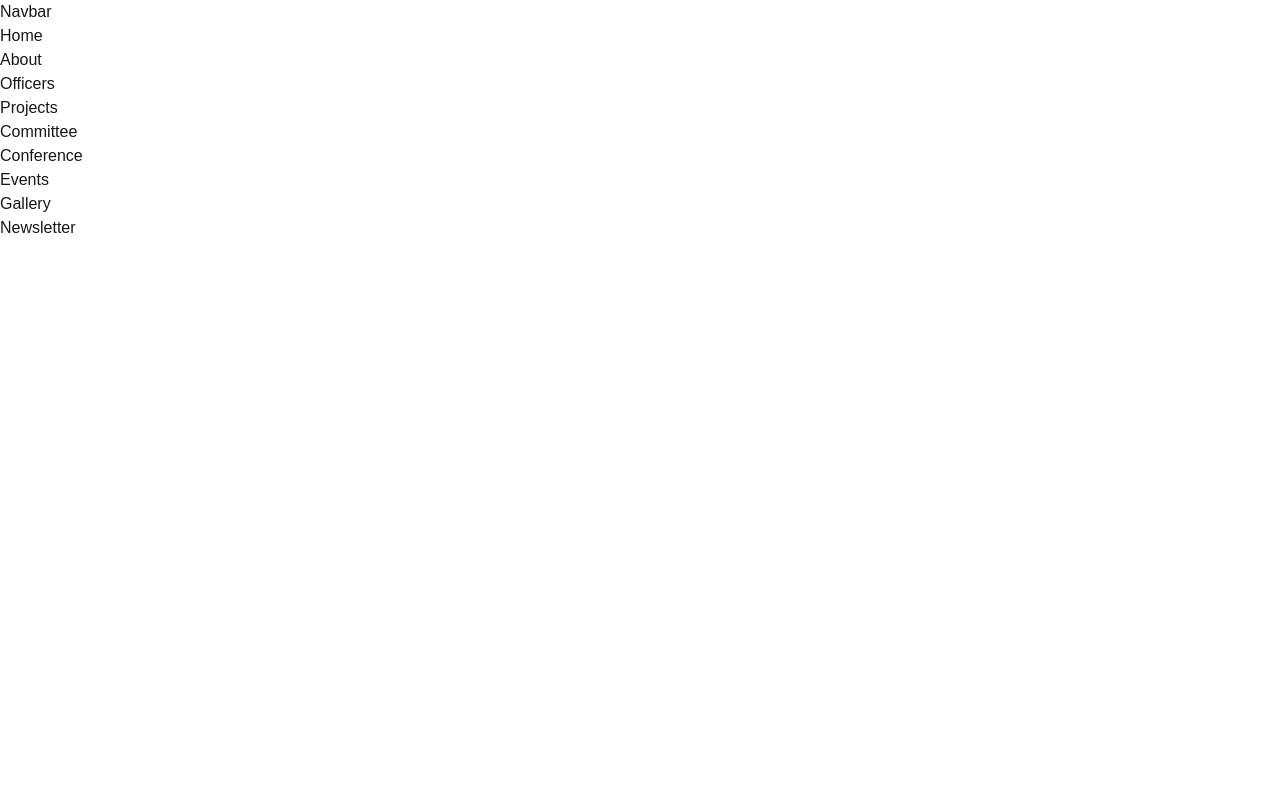
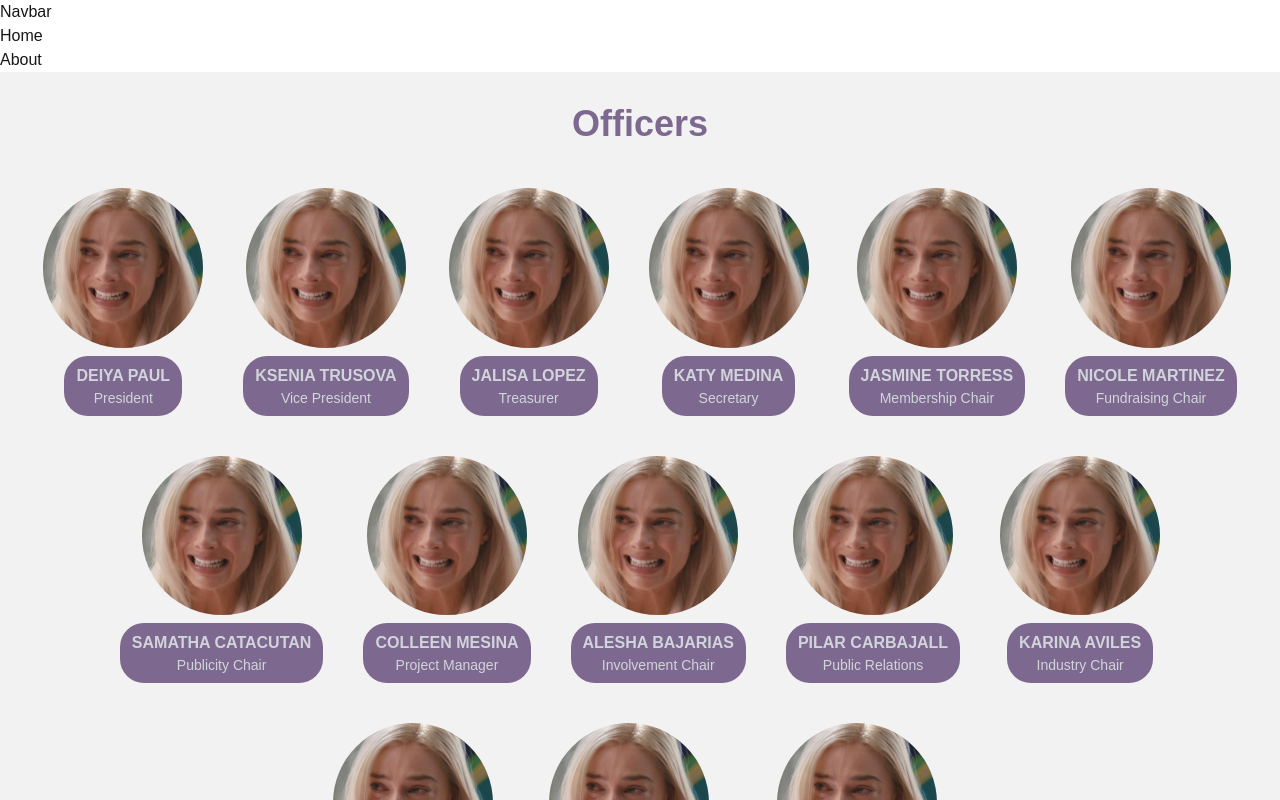
Before and after one commit to webmasterswe/swe, a Next.js app: page / in a window 1280 px wide. Shown: the top 800 px of the page. Built offline with nearby package versions, Linux system fonts and the light colour scheme.

Commit message:
officers page

```diff
--- a/src/app/page.jsx
+++ b/src/app/page.jsx
@@ -4,6 +4,7 @@ import Conference from "@/components/Conference";
 import Events from "@/components/Events";
 import Home from "@/components/home";
 import Projects from "@/components/Projects";
+//import Officers from "@/components/Officers";
 import Officers from "@/components/Officers";
 import Gallery from "@/components/Gallery";
 import Newsletter from "@/components/Newsletter";
@@ -11,6 +12,7 @@ import Navbar from "@/components/Navbar";
 const Page = () => {
   return (
     <>
+
       <Navbar />
       <Home />
       <About />
@@ -21,6 +23,8 @@ const Page = () => {
       <Events />
       <Gallery />
       <Newsletter />
+
+
     </>
   );
 };
--- /dev/null
+++ b/src/components/Membership.jsx
@@ -0,0 +1,10 @@
+import React from "react";
+
+const Membership = () => {
+  return (
+  <div>
+    Membership
+  </div>);
+};
+
+export default Membership;
--- a/src/components/Officers.jsx
+++ b/src/components/Officers.jsx
@@ -1,7 +1,32 @@
 import React from "react";
+import officers from "./officers_data"
+
 
 const Officers = () => {
-  return <div>Officers</div>;
+
+
+  return (
+    <div className="flex flex-col items-center bg-[#F2F2F2]">
+
+      <div className="text-[#7D688F] text-4xl font-bold my-8">
+      Officers
+      </div>
+
+      <div className="flex flex-row flex-wrap gap-4 justify-center">
+
+        {officers.map((officer, index) => (
+          <div className="flex flex-col items-center p-3 gap-2" key={index}>
+            <img src={officer.photo} className="w-40 h-35 rounded-full"/>
+              <div className="bg-[#7D688F] w-auto h-auto px-3 py-2 rounded-3xl">
+              <h2 className="text-base text-gray-300 font-semibold text-center uppercase">{officer.name}</h2>
+              <p className="text-gray-300 text-sm text-center">{officer.title}</p>
+              </div>
+          </div>
+        ))}
+      </div>
+
+    </div>
+  );
 };
 
 export default Officers;
--- /dev/null
+++ b/src/components/officers_data.js
@@ -0,0 +1,80 @@
+
+const officers=[
+    {
+        name: "Deiya Paul",
+        title: "President",
+        photo: "./this.png",
+    },
+
+    {
+        name: "Ksenia Trusova",
+        title: "Vice President",
+        photo: "./this.png",
+    },
+
+    {
+        name: "Jalisa Lopez",
+        title: "Treasurer",
+        photo: "./this.png",
+    },
+    {
+        name: "Katy Medina",
+        title: "Secretary",
+        photo: "./this.png",
+    },
+    {
+        name: "Jasmine Torress",
+        title: "Membership Chair",
+        photo: "./this.png",
+    },
+    {
+        name: "Nicole Martinez",
+        title: "Fundraising Chair",
+        photo: "./this.png",
+    },
+    {
+        name: "Samatha Catacutan",
+        title: "Publicity Chair",
+        photo: "./this.png",
+    },
+    {
+        name: "Colleen Mesina",
+        title: "Project Manager",
+        photo: "./this.png",
+    },
+    {
+        name: "Alesha Bajarias",
+        title: "Involvement Chair",
+        photo: "./this.png",
+    },
+    {
+        name: "Pilar Carbajall",
+        title: "Public Relations",
+        photo: "./this.png",
+    },
+    {
+        name: "Karina Aviles",
+        title: "Industry Chair",
+        photo: "./this.png",
+    },
+    {
+        name: "Khayla Hernandez",
+        title: "Outreach Chair",
+        photo: "./this.png",
+    },
+    {
+        name: "Zophia Laud",
+        title: "Webmaster",
+        photo: "./this.png",
+    },
+    {
+        name: "Simrandeep Kandola",
+        title: "Historian",
+        photo: "./this.png",
+    },
+
+
+
+];
+
+export default officers;
```
Also changed, not shown: public/this.png (added).
